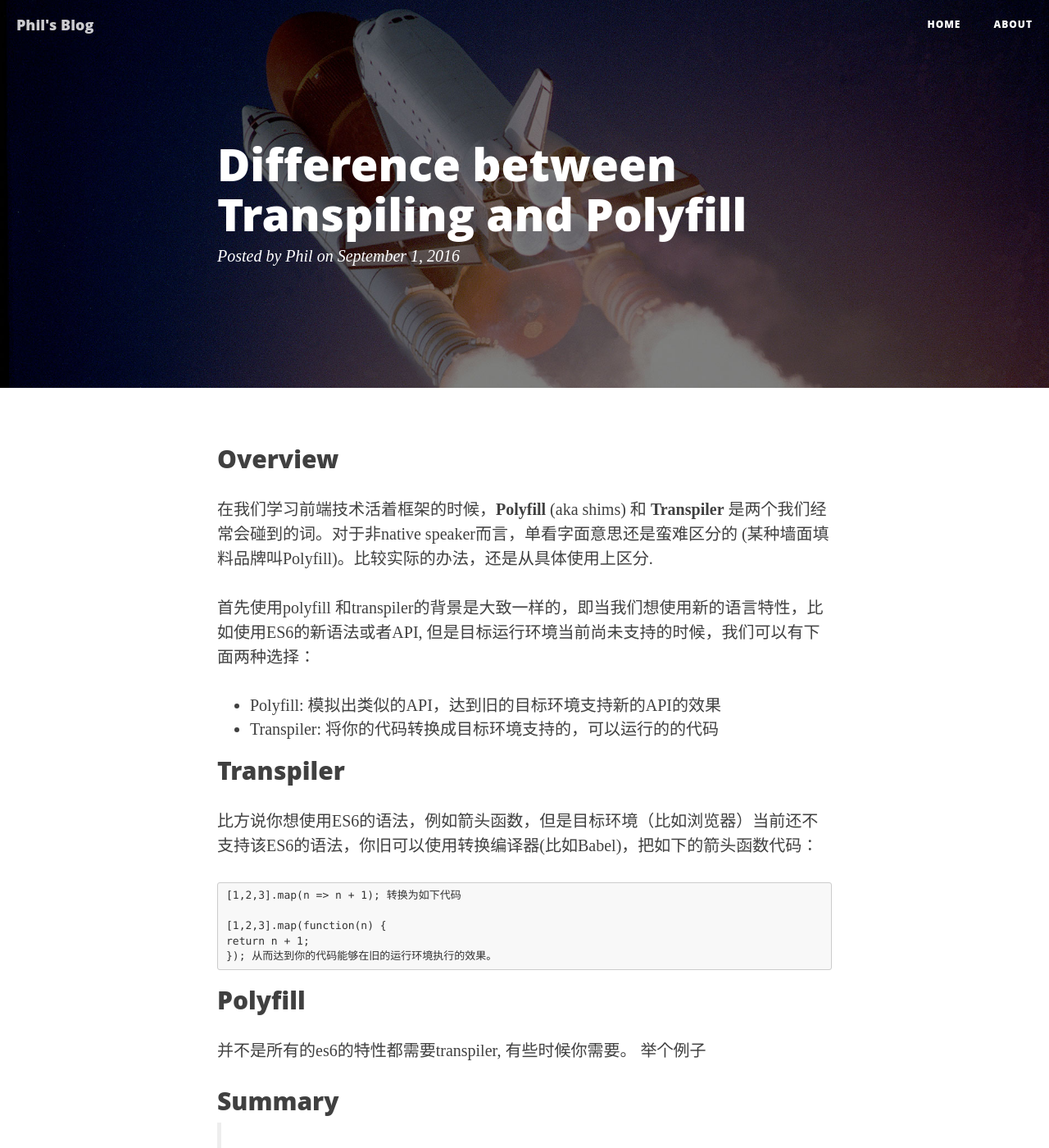
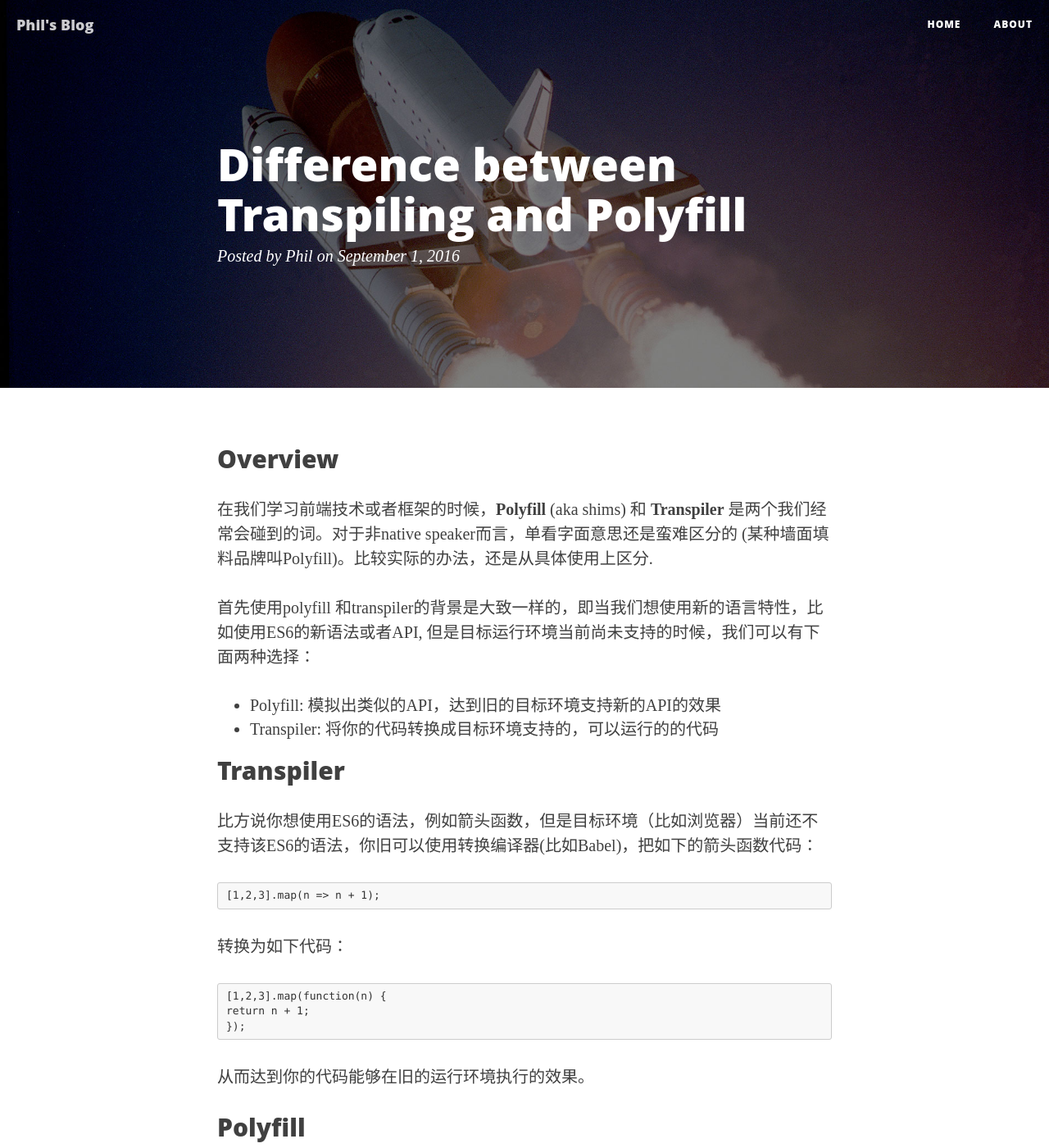
Before and after one commit to fudanzz/fudanzz.github.io, a Jekyll site: the page built from _posts/2016-09-01-transpiling-polyfill.markdown, in a window 1280 px wide and 1400 px high. Shown: the whole window at 82% size. Built offline with Jekyll 4.4.1, drawn with Linux system fonts in a browser that asks for light colours; nearby versions of some CDN libraries; some web fonts are replaced.

Commit message:
new post

```diff
--- a/_posts/2016-09-01-transpiling-polyfill.markdown
+++ b/_posts/2016-09-01-transpiling-polyfill.markdown
@@ -7,7 +7,7 @@ header-img: "img/post-bg-01.jpg"
 ---
 
 ## Overview
-在我们学习前端技术活着框架的时候，**Polyfill** (aka shims) 和 **Transpiler**
+在我们学习前端技术或者框架的时候，**Polyfill** (aka shims) 和 **Transpiler**
 是两个我们经常会碰到的词。对于非native speaker而言，单看字面意思还是蛮难区分的 (某种墙面填料品牌叫Polyfill)。比较实际的办法，还是从具体使用上区分.
 
 首先使用polyfill 和transpiler的背景是大致一样的，即当我们想使用新的语言特性，比如使用ES6的新语法或者API, 但是目标运行环境当前尚未支持的时候，我们可以有下面两种选择：
@@ -20,11 +20,13 @@ header-img: "img/post-bg-01.jpg"
 比方说你想使用ES6的语法，例如箭头函数，但是目标环境（比如浏览器）当前还不支持该ES6的语法，你旧可以使用转换编译器(比如Babel)，把如下的箭头函数代码：
 
     [1,2,3].map(n => n + 1);
-转换为如下代码
+
+转换为如下代码：
 
     [1,2,3].map(function(n) {
     return n + 1;
     });
+
 从而达到你的代码能够在旧的运行环境执行的效果。
 
 ## Polyfill
```
